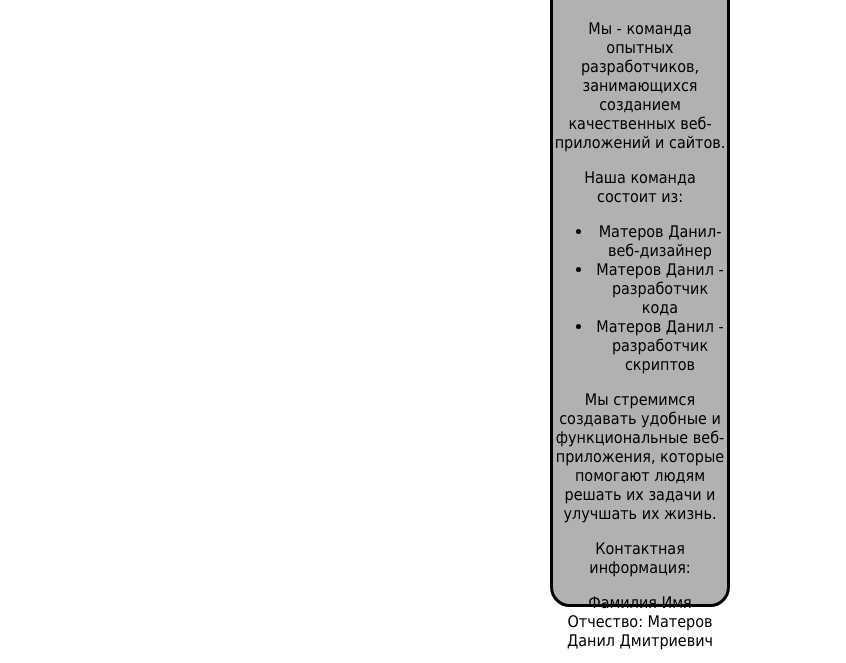
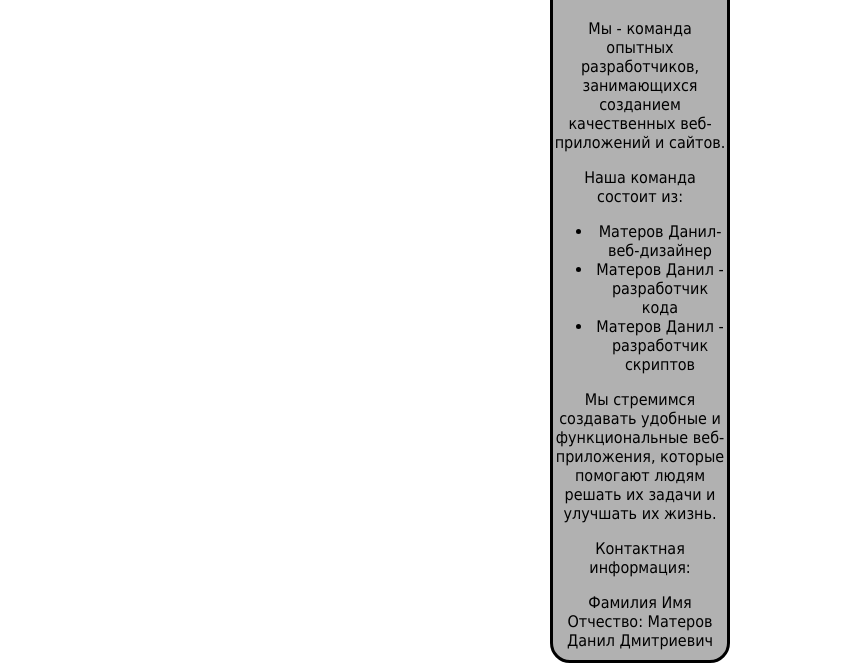
Before and after one commit to danil11mat/Maproect.io, a plain HTML site: page index3.html in a window 1280 px wide. Shown: the part 133-796 px from the top of the page, without its empty margins (0-846 px from the left). Drawn offline with Linux system fonts and the light colour scheme.

Commit message:
styles3.css

```diff
--- a/styles3.css
+++ b/styles3.css
@@ -12,7 +12,7 @@ body {
     margin: 30px 550px 0px;
     border-radius: 20px;
     align-items: center;
-    height: 88vh;
+    height: 95vh;
     border: 3px solid black;
 }
 .home-button {
```
